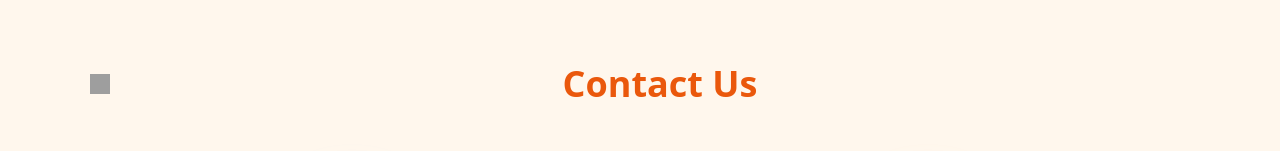
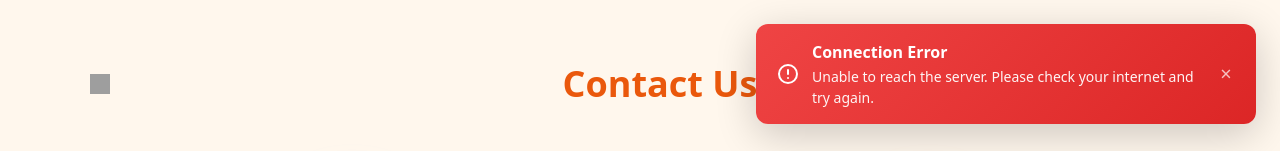
Before and after one commit to Luckyraj9295/Bharat-Yatra, a website: page ContUs.html in a window 1280 px wide. Both pictures are taken after typing "Sample", "name@example.com", "Sample" into the empty fields and a click on the button "Send Message". Shown: the top 151 px of the page. Drawn offline with nearby package versions, Linux system fonts and the light colour scheme; no server answers; grey boxes are pictures that could not be loaded.

Commit message:
Add toast notification system with success and error messages

```diff
--- a/ContUs.html
+++ b/ContUs.html
@@ -78,9 +78,108 @@
         box-shadow: 0 0 0 8px rgba(249, 115, 22, 0.1);
       }
     }
+
+    /* Toast Notification Styles */
+    .toast-container {
+      position: fixed;
+      top: 20px;
+      right: 20px;
+      z-index: 9999;
+      display: flex;
+      flex-direction: column;
+      gap: 10px;
+      pointer-events: none;
+    }
+
+    .toast {
+      pointer-events: auto;
+      min-width: 300px;
+      max-width: 500px;
+      padding: 16px 20px;
+      border-radius: 12px;
+      box-shadow: 0 10px 40px rgba(0, 0, 0, 0.2);
+      display: flex;
+      align-items: center;
+      gap: 12px;
+      transform: translateX(400px);
+      opacity: 0;
+      animation: slideIn 0.4s cubic-bezier(0.68, -0.55, 0.265, 1.55) forwards;
+    }
+
+    .toast.toast-success {
+      background: linear-gradient(135deg, #10b981 0%, #059669 100%);
+      color: white;
+    }
+
+    .toast.toast-error {
+      background: linear-gradient(135deg, #ef4444 0%, #dc2626 100%);
+      color: white;
+    }
+
+    .toast.hiding {
+      animation: slideOut 0.3s ease-out forwards;
+    }
+
+    @keyframes slideIn {
+      to {
+        transform: translateX(0);
+        opacity: 1;
+      }
+    }
+
+    @keyframes slideOut {
+      to {
+        transform: translateX(400px);
+        opacity: 0;
+      }
+    }
+
+    .toast-icon {
+      flex-shrink: 0;
+      width: 24px;
+      height: 24px;
+    }
+
+    .toast-content {
+      flex: 1;
+    }
+
+    .toast-title {
+      font-weight: 600;
+      font-size: 16px;
+      margin-bottom: 2px;
+    }
+
+    .toast-message {
+      font-size: 14px;
+      opacity: 0.95;
+    }
+
+    .toast-close {
+      flex-shrink: 0;
+      cursor: pointer;
+      opacity: 0.7;
+      transition: opacity 0.2s;
+      background: none;
+      border: none;
+      color: white;
+      font-size: 20px;
+      padding: 0;
+      width: 20px;
+      height: 20px;
+      display: flex;
+      align-items: center;
+      justify-content: center;
+    }
+
+    .toast-close:hover {
+      opacity: 1;
+    }
   </style>
 </head>
 <body class="bg-orange-50 text-gray-800 min-h-screen">
+  <!-- Toast Container -->
+  <div id="toastContainer" class="toast-container"></div>
   <div class="max-w-6xl mx-auto py-8 px-2 sm:py-16 sm:px-4">
     <div class="flex items-center mb-12">
       <a href="index.html" class="group flex items-center justify-center h-10 w-10 rounded-full transition duration-200">
@@ -221,6 +320,41 @@
 
 
 
+  <!-- Toast Notification Script -->
+  <script>
+    function showToast(title, message, type = 'success') {
+      const container = document.getElementById('toastContainer');
+
+      const toast = document.createElement('div');
+      toast.className = `toast toast-${type}`;
+
+      const icon = type === 'success'
+        ? `<svg class="toast-icon" fill="none" stroke="currentColor" viewBox="0 0 24 24">
+             <path stroke-linecap="round" stroke-linejoin="round" stroke-width="2" d="M9 12l2 2 4-4m6 2a9 9 0 11-18 0 9 9 0 0118 0z"/>
+           </svg>`
+        : `<svg class="toast-icon" fill="none" stroke="currentColor" viewBox="0 0 24 24">
+             <path stroke-linecap="round" stroke-linejoin="round" stroke-width="2" d="M12 8v4m0 4h.01M21 12a9 9 0 11-18 0 9 9 0 0118 0z"/>
+           </svg>`;
+
+      toast.innerHTML = `
+        ${icon}
+        <div class="toast-content">
+          <div class="toast-title">${title}</div>
+          <div class="toast-message">${message}</div>
+        </div>
+        <button class="toast-close" onclick="this.parentElement.remove()">&times;</button>
+      `;
+
+      container.appendChild(toast);
+
+      // Auto remove after 5 seconds
+      setTimeout(() => {
+        toast.classList.add('hiding');
+        setTimeout(() => toast.remove(), 300);
+      }, 5000);
+    }
+  </script>
+
   <!-- Trigger Button Script -->
   <script>
     const startBtn = document.getElementById("startChatBtn");
@@ -295,7 +429,6 @@ document.getElementById("contactForm").addEventListener("submit", async function
   const name = document.getElementById("name").value.trim();
   const email = document.getElementById("email").value.trim();
   const message = document.getElementById("message").value.trim();
-  const successBox = document.getElementById("supportSuccess");
   const submitBtn = e.target.querySelector('button[type="submit"]');
 
   // Store original button HTML
@@ -322,27 +455,26 @@ document.getElementById("contactForm").addEventListener("submit", async function
     const data = await response.json();
 
     if (response.ok) {
-      // Show success message
-      successBox.classList.remove("hidden");
+      // Show success toast
+      showToast('Message Sent! ✨', 'We\'ve received your message and will get back to you soon.', 'success');
+
+      // Reset form
       this.reset();
-
-      // Hide success message after 5 seconds
-      setTimeout(() => {
-        successBox.classList.add("hidden");
-      }, 5000);
 
       // Reset button
       submitBtn.disabled = false;
       submitBtn.innerHTML = originalBtnHTML;
     } else {
-      alert(data.message || "Failed to send message.");
+      // Show error toast
+      showToast('Failed to Send', data.message || 'Something went wrong. Please try again.', 'error');
       submitBtn.disabled = false;
       submitBtn.innerHTML = originalBtnHTML;
     }
 
   } catch (error) {
     console.error(error);
-    alert("Server error. Please try again later.");
+    // Show error toast
+    showToast('Connection Error', 'Unable to reach the server. Please check your internet and try again.', 'error');
     submitBtn.disabled = false;
     submitBtn.innerHTML = originalBtnHTML;
   }
```
